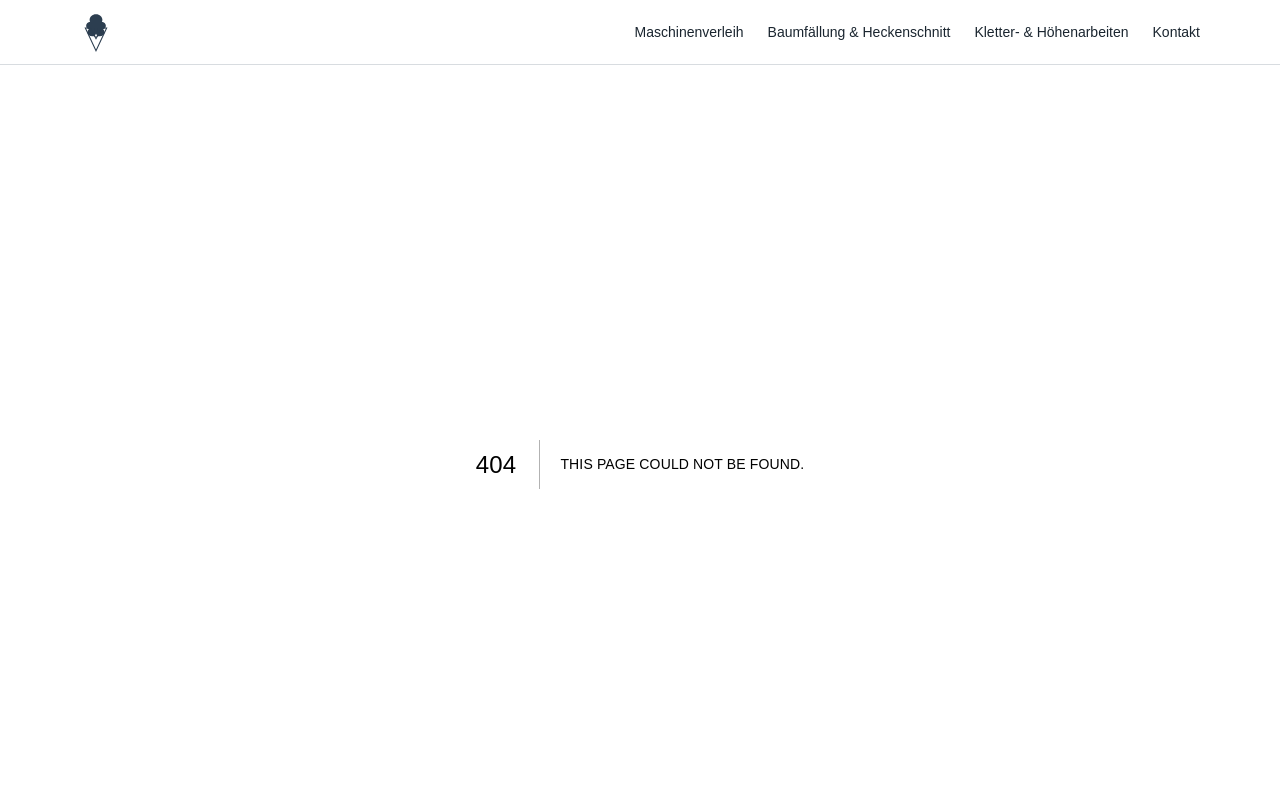
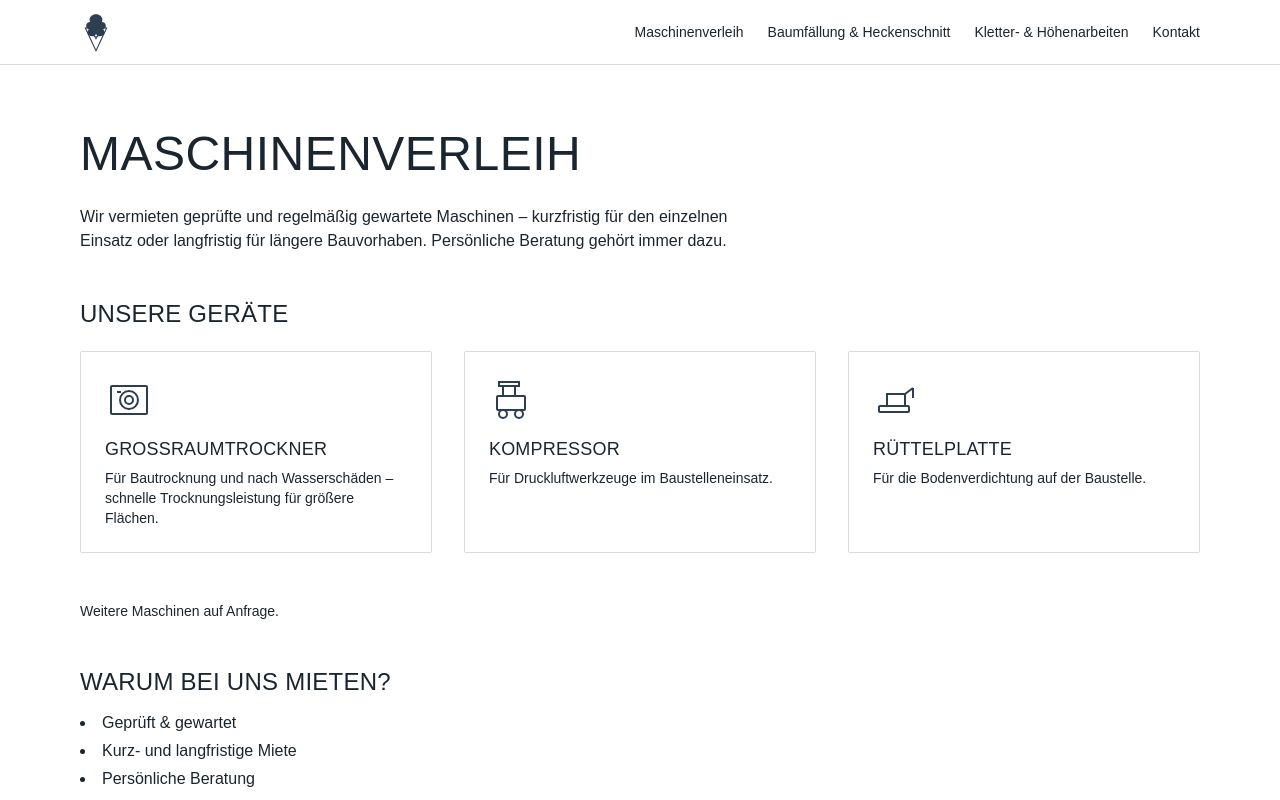
Before and after one commit to Galleleo/vertico-homepage, a Next.js app: page /maschinenverleih in a window 1280 px wide. Before the commit this address had no page. Shown: the top 800 px of the page. Built offline with nearby package versions, Linux system fonts and the light colour scheme.

Commit message:
feat: add Maschinenverleih page

```diff
--- /dev/null
+++ b/src/app/maschinenverleih/page.tsx
@@ -0,0 +1,68 @@
+import Link from "next/link";
+import { buildMetadata } from "@/lib/metadata";
+import { DryerIcon, CompressorIcon, PlateCompactorIcon } from "@/components/icons/MachineIcons";
+
+export const metadata = buildMetadata({
+  title: "Maschinenverleih",
+  description:
+    "Geprüfte, regelmäßig gewartete Maschinen zur kurz- und langfristigen Miete: Großraumtrockner, Kompressor, Rüttelplatte und mehr auf Anfrage.",
+  path: "/maschinenverleih",
+});
+
+const MACHINES = [
+  {
+    Icon: DryerIcon,
+    name: "Großraumtrockner",
+    text: "Für Bautrocknung und nach Wasserschäden – schnelle Trocknungsleistung für größere Flächen.",
+  },
+  {
+    Icon: CompressorIcon,
+    name: "Kompressor",
+    text: "Für Druckluftwerkzeuge im Baustelleneinsatz.",
+  },
+  {
+    Icon: PlateCompactorIcon,
+    name: "Rüttelplatte",
+    text: "Für die Bodenverdichtung auf der Baustelle.",
+  },
+];
+
+export default function MaschinenverleihPage() {
+  return (
+    <div className="mx-auto max-w-6xl px-4 py-16">
+      <h1 className="text-4xl md:text-5xl mb-6">Maschinenverleih</h1>
+      <p className="font-body max-w-2xl mb-12">
+        Wir vermieten geprüfte und regelmäßig gewartete Maschinen – kurzfristig für den
+        einzelnen Einsatz oder langfristig für längere Bauvorhaben. Persönliche Beratung
+        gehört immer dazu.
+      </p>
+
+      <h2 className="text-2xl mb-6">Unsere Geräte</h2>
+      <ul className="grid gap-8 md:grid-cols-3 mb-12">
+        {MACHINES.map(({ Icon, name, text }) => (
+          <li key={name} className="border border-border rounded-[var(--radius-sharp)] p-6">
+            <Icon className="h-12 w-12 text-primary mb-4" />
+            <h3 className="text-lg mb-2">{name}</h3>
+            <p className="font-body text-sm">{text}</p>
+          </li>
+        ))}
+      </ul>
+      {/* TODO: Fotos der Geräte ergänzen, sobald vorhanden – aktuell Linien-Icons als Platzhalter */}
+      <p className="font-body text-sm text-ink mb-12">Weitere Maschinen auf Anfrage.</p>
+
+      <h2 className="text-2xl mb-4">Warum bei uns mieten?</h2>
+      <ul className="font-body list-disc list-inside mb-12 space-y-1">
+        <li>Geprüft & gewartet</li>
+        <li>Kurz- und langfristige Miete</li>
+        <li>Persönliche Beratung</li>
+      </ul>
+
+      <Link
+        href="/kontakt"
+        className="inline-block bg-primary hover:bg-primary-hover text-on-dark font-body px-6 py-3 rounded-[var(--radius-sharp)] transition-colors"
+      >
+        Maschine anfragen
+      </Link>
+    </div>
+  );
+}
```
